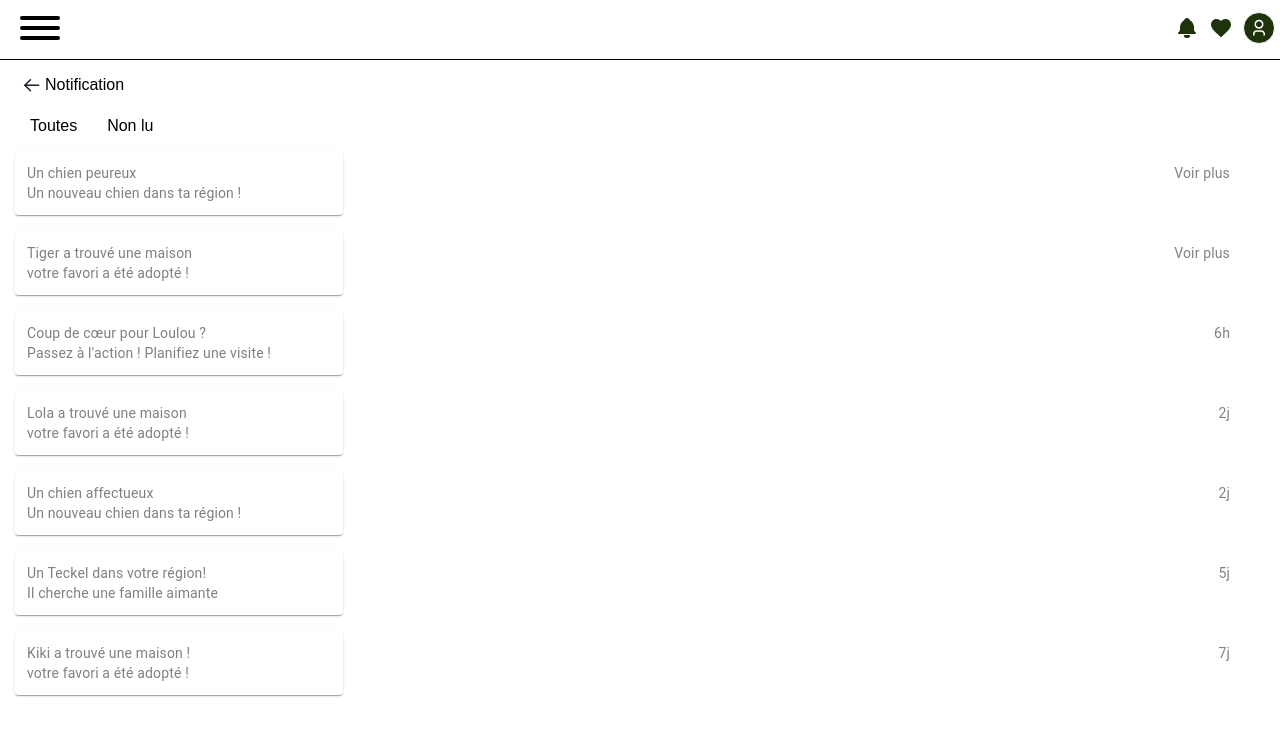
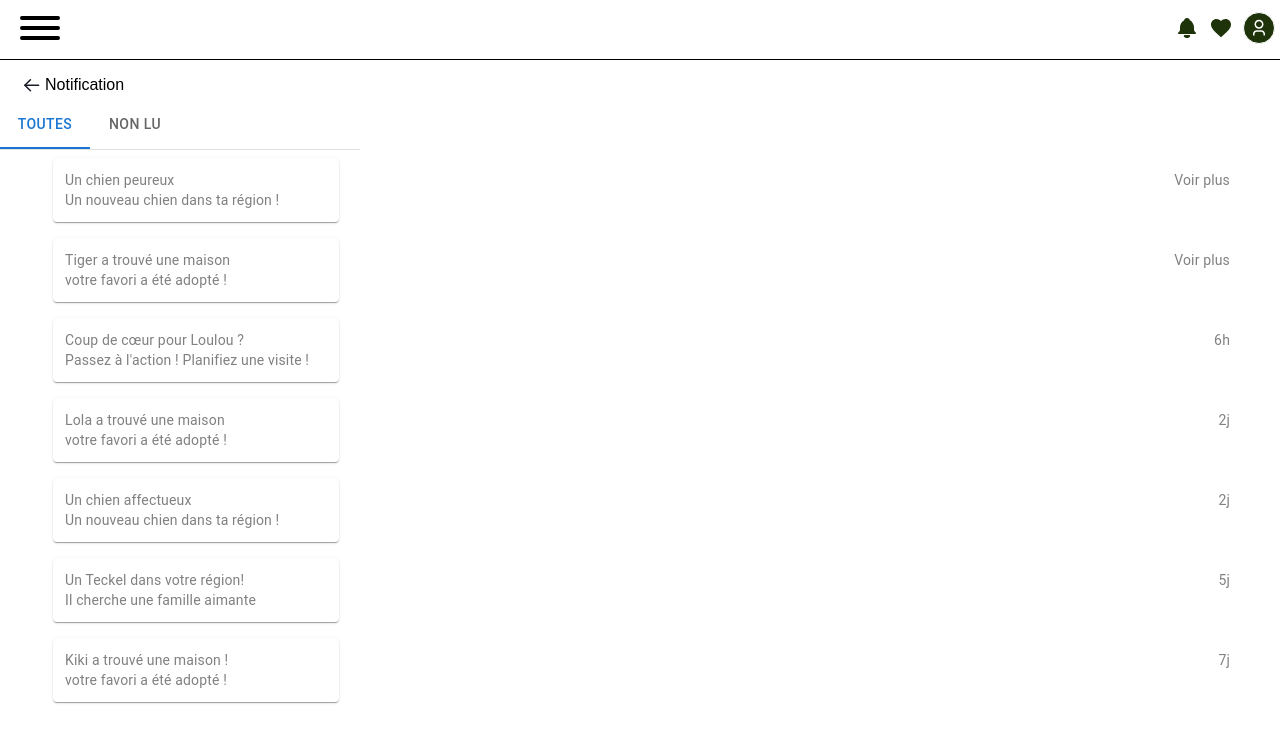
Before and after one commit to Roukik/PIM, a React (Vite) app in the folder PIM/: page /notifications in a window 1280 px wide. Shown: the top 742 px of the page. Built offline with nearby package versions, Linux system fonts and the light colour scheme.

Commit message:
BarNotif

```diff
--- a/PIM/src/Pages/Notifications.jsx
+++ b/PIM/src/Pages/Notifications.jsx
@@ -1,25 +1,20 @@
 import React from 'react'
-import Menu from '../components/Menu'
 import '../Pages/Notification.css'
 import Fleche from '../assets/fleche.svg'
 import Grid from '../components/Grid'
+import BarNotif from '../components/BarNotif'
 
 
 function Notifications() {
   return (
     <div>
-
       <div className="Container1Notif">
         { <img src={Fleche} alt="" className='arrow' /> }
         <p>Notification</p>
       </div>
       <div className='Container2Notif'>
         <div className='Container3Notif'>
-          <p>Toutes</p>
-          <p>Non lu</p>
-        </div>
-        <div className='Container4Notif'>
-        <Grid></Grid>
+          <BarNotif></BarNotif>
         </div>
       </div>
     </div>
--- /dev/null
+++ b/PIM/src/components/BarNotif.jsx
@@ -0,0 +1,66 @@
+import * as React from 'react';
+import PropTypes from 'prop-types';
+import Tabs from '@mui/material/Tabs';
+import Tab from '@mui/material/Tab';
+import Typography from '@mui/material/Typography';
+import Box from '@mui/material/Box';
+import Grid from '../components/Grid'
+
+function CustomTabPanel(props) {
+  const { children, value, index, ...other } = props;
+
+  return (
+    <div
+      role="tabpanel"
+      hidden={value !== index}
+      id={`simple-tabpanel-${index}`}
+      aria-labelledby={`simple-tab-${index}`}
+      {...other}
+    >
+      {value === index && (
+        <Box sx={{ p: 1 }}>
+          <Typography>{children}</Typography>
+        </Box>
+      )}
+    </div>
+  );
+}
+
+CustomTabPanel.propTypes = {
+  children: PropTypes.node,
+  index: PropTypes.number.isRequired,
+  value: PropTypes.number.isRequired,
+};
+
+function a11yProps(index) {
+  return {
+    id: `simple-tab-${index}`,
+    'aria-controls': `simple-tabpanel-${index}`,
+  };
+}
+
+export default function BasicTabs() {
+  const [value, setValue] = React.useState(0);
+
+  const handleChange = (event, newValue) => {
+    setValue(newValue);
+  };
+
+  return (
+    <Box sx={{ width: '100%' }}>
+      <Box sx={{ borderBottom: 1, borderColor: 'divider' }}>
+        <Tabs value={value} onChange={handleChange} aria-label="basic tabs example">
+          <Tab label="Toutes" {...a11yProps(0)} />
+          <Tab label="Non lu" {...a11yProps(1)} />
+        </Tabs>
+      </Box>
+      <CustomTabPanel value={value} index={0}>
+      <Grid></Grid>
+      </CustomTabPanel>
+
+      <CustomTabPanel value={value} index={1}>
+
+      </CustomTabPanel>
+    </Box>
+  );
+}
```
